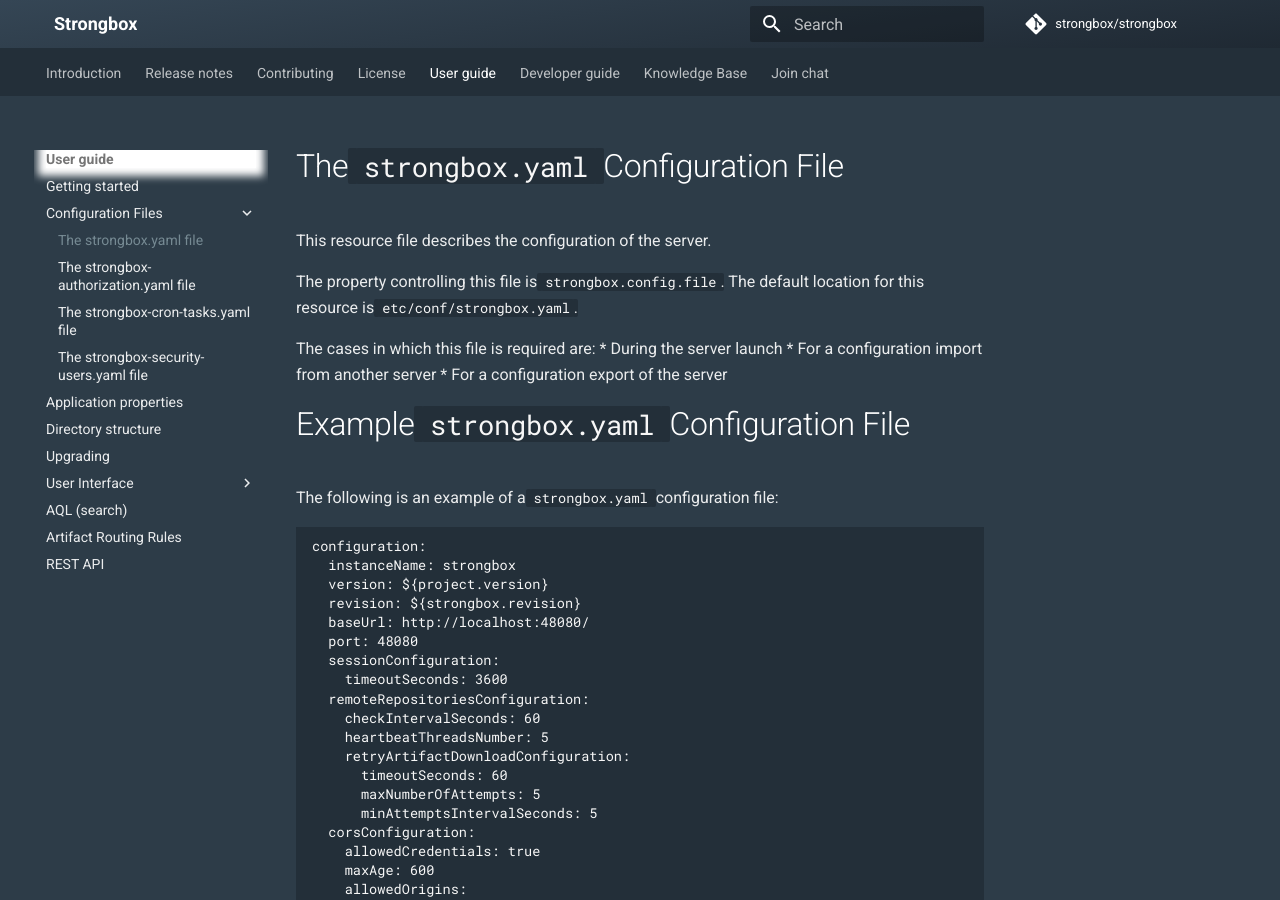
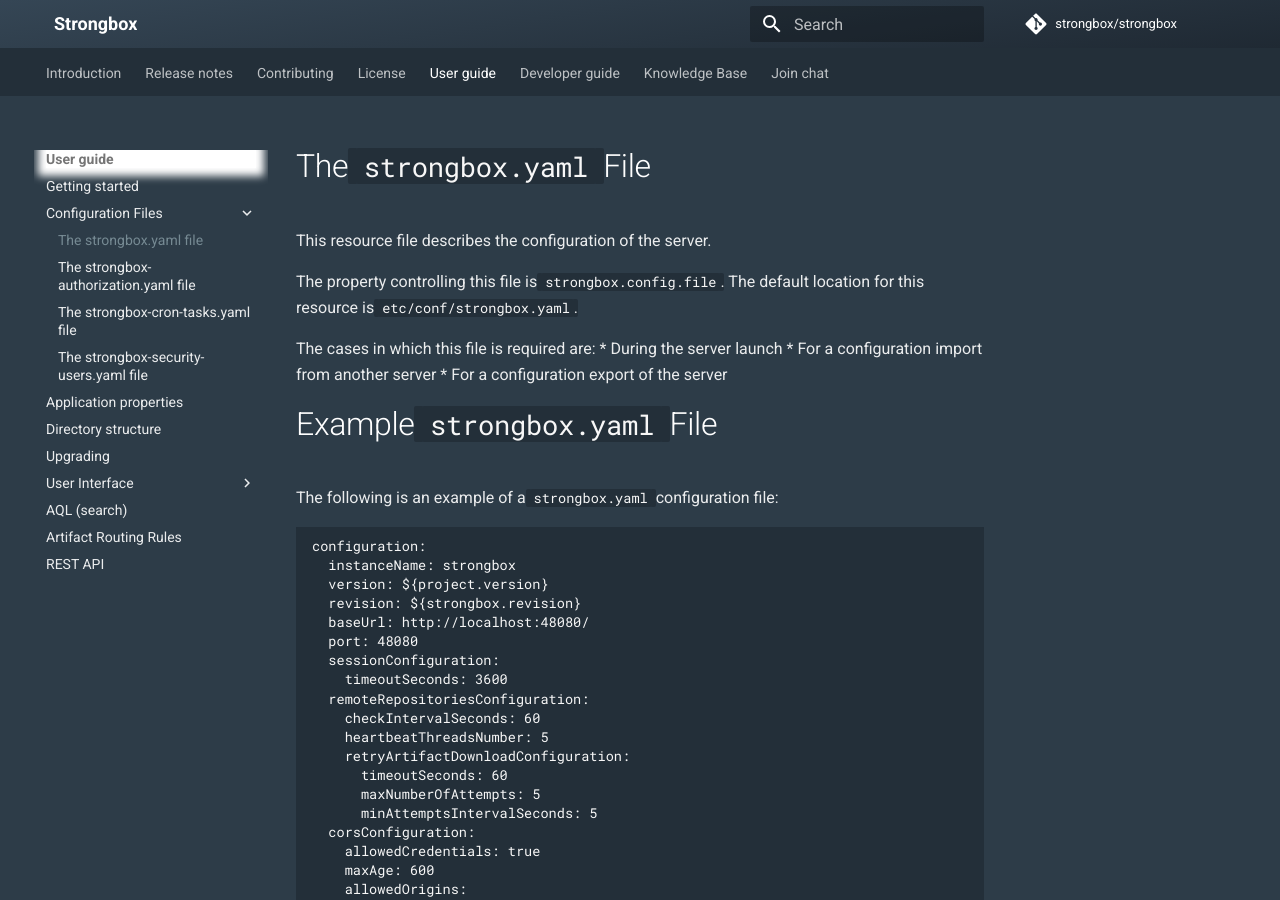
Before and after one commit to strongbox/strongbox-docs, an MkDocs documentation site: the page built from docs/user-guide/configuration-files/strongbox-yaml.md, in a window 1280 px wide and 900 px high. Built offline with MkDocs 1.6.1 and Material for MkDocs 9.7.7, drawn with Linux system fonts in a browser that asks for light colours; comment, search, counter and statistics services are not loaded.

Commit message:
Update strongbox-yaml.md

```diff
--- a/docs/user-guide/configuration-files/strongbox-yaml.md
+++ b/docs/user-guide/configuration-files/strongbox-yaml.md
@@ -1,4 +1,4 @@
-# The `strongbox.yaml` Configuration File
+# The `strongbox.yaml` File
 
 This resource file describes the configuration of the server.
 
@@ -9,7 +9,7 @@
 * For a configuration import from another server
 * For a configuration export of the server
 
-# Example `strongbox.yaml` Configuration File
+# Example `strongbox.yaml` File
 
 The following is an example of a `strongbox.yaml` configuration file:
 
```
